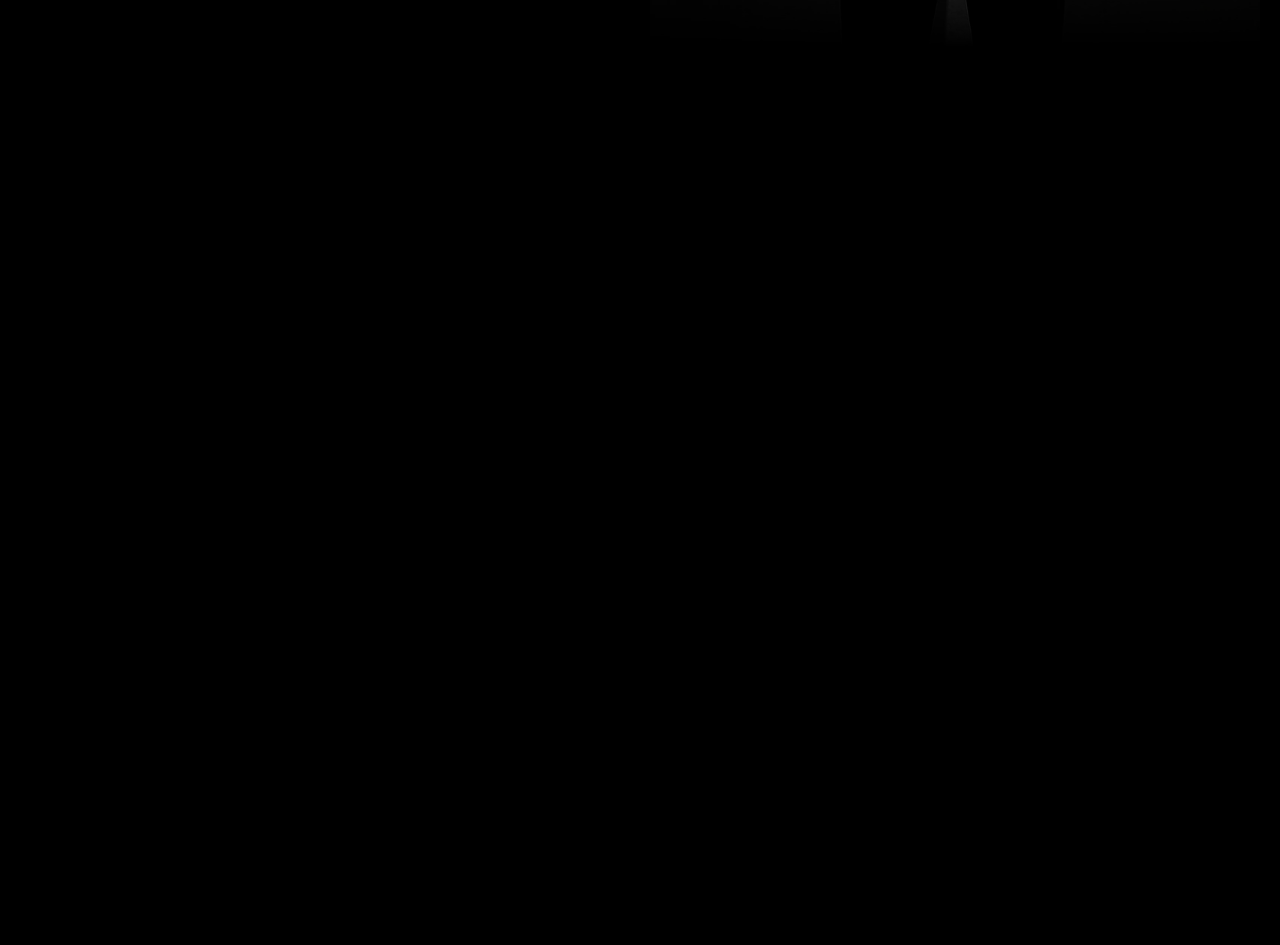
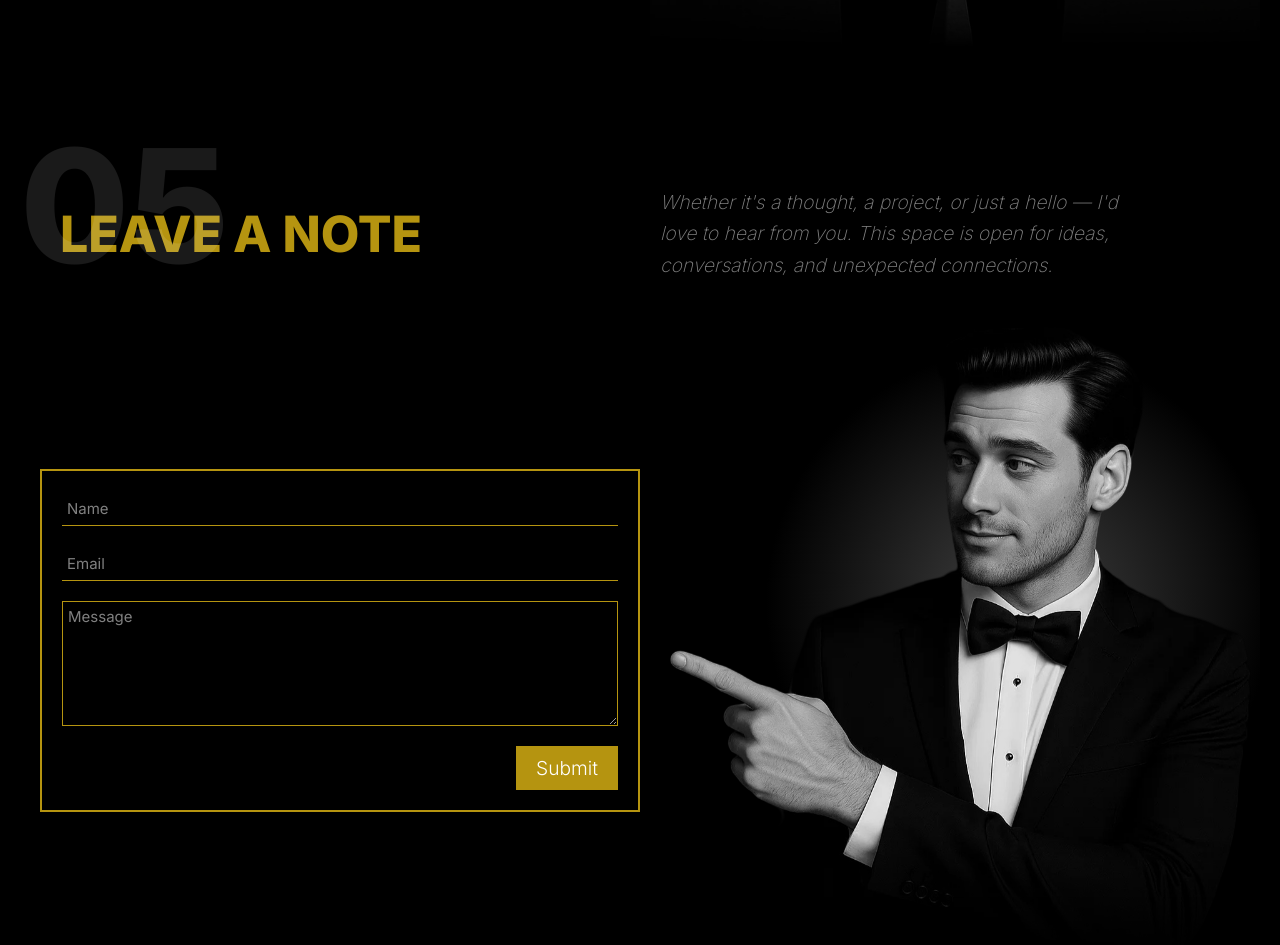
Before and after one commit to vitaminsofsalem/youssef-tohamy-website, a Next.js app: page / in a window 1280 px wide. Shown: the part 4817-5762 px from the top of the page. Before the commit the page ends 4884 px from the top, so only its background shows below. Built offline with nearby package versions, Linux system fonts and the light colour scheme.

Commit message:
feat: finished layout page layout

```diff
--- a/src/app/globals.css
+++ b/src/app/globals.css
@@ -26,6 +26,10 @@
 
 .bg-about-gradient-dynamic {
   --gradient-vertical-position: 40%;
+}
+
+.bg-contact-gradient-dynamic {
+  --gradient-vertical-position: 45%;
 }
 
 @media (min-width: 1024px) and (max-width: 1440px) {
@@ -71,6 +75,13 @@
     background-repeat: no-repeat;
   }
 
+  .bg-contact-gradient-dynamic {
+    background-image: radial-gradient(circle at 60% 44%, #414141 0%, black 50%);
+    background-size: 100% 100%;
+    background-position: center;
+    background-repeat: no-repeat;
+  }
+
   .hero-name {
     @apply font-extrabold text-[clamp(var(--hero-font-size),calc(2vw+2rem),8.6rem)]  bg-clip-text text-transparent bg-gradient-to-b from-white to-[#656565] leading-none;
   }
--- a/src/app/page.tsx
+++ b/src/app/page.tsx
@@ -1,6 +1,7 @@
 import About from "@/components/About";
 import Blog from "@/components/Blog";
 import Career from "@/components/Career";
+import Contact from "@/components/Contact";
 import Gallery from "@/components/Gallery";
 import Hero from "@/components/Hero";
 
@@ -12,6 +13,7 @@
       <Blog />
       <Gallery />
       <Career />
+      <Contact />
     </div>
   );
 }
--- /dev/null
+++ b/src/components/Contact.tsx
@@ -0,0 +1,76 @@
+import React from "react";
+import Button from "./ui/Button";
+import Form from "next/form";
+import Image from "next/image";
+import fakeJoePointing from "@/assets/images/profile/fake-joe-pointing-right.png";
+
+const Contact: React.FC = () => {
+  return (
+    <div className="relative flex flex-1 flex-col gap-16 items-center justify-center w-full h-auto overflow-hidden">
+      {/* HEADER SECTION */}
+      <div className="relative flex flex-col flex-1 justify-start items-start gap-8 md:gap-16 w-full 2xl:p-48">
+        <span className="bg-number">05</span>
+        <div className="flex flex-col md:flex-row w-full justify-between md:items-center pt-[clamp(4rem,6vw,6rem)] pl-[clamp(4rem,3vw,9rem)]">
+          <h1 className="title flex flex-1">LEAVE A NOTE</h1>
+
+          <div className="relative flex flex-1">
+            <p className="hidden md:block text font-extralight opacity-50 italic">
+              Whether it&apos;s a thought, a project, or just a hello — I&apos;d
+              <br />
+              love to hear from you. This space is open for ideas,
+              <br />
+              conversations, and unexpected connections.
+            </p>
+          </div>
+        </div>
+
+        {/* TODO: Add validation to form data, integrate smtp server/sendgrid like service
+        to send to email */}
+        <div className="flex w-full">
+          <div className="flex justify-center items-center flex-1 p-8">
+            <Form
+              action="/submit"
+              className="flex flex-col gap-8 h-fit w-full p-8 border-2 border-golden"
+            >
+              <div className="flex flex-col gap-8">
+                <input
+                  name="query"
+                  type="text"
+                  className="h-14 text-2xl border-b-1 border-golden p-2"
+                  placeholder="Name"
+                />
+                <input
+                  name="query"
+                  type="email"
+                  className="h-14 text-2xl border-b-1 border-golden p-2"
+                  placeholder="Email"
+                />
+                <textarea
+                  name="query"
+                  className="h-14 text-2xl border-1 border-golden p-2 min-h-50 max-h-120"
+                  placeholder="Message"
+                />
+              </div>
+              <Button type="submit" className="self-end">
+                Submit
+              </Button>
+            </Form>
+          </div>
+          <div className="hidden md:flex relative flex-1 justify-start items-start h-[clamp(25rem,50vw,70rem)] bg-contact-gradient-dynamic">
+            <Image
+              src={fakeJoePointing}
+              alt="logo"
+              priority
+              fill
+              className="object-cover
+              [mask-image:var(--mask-fade-bottom)]
+    q         [-webkit-mask-image:var(--mask-fade-bottom)]"
+            />
+          </div>
+        </div>
+      </div>
+    </div>
+  );
+};
+
+export default Contact;
```
Also changed, not shown: src/assets/images/profile/fake-joe-pointing-right.png (added).
